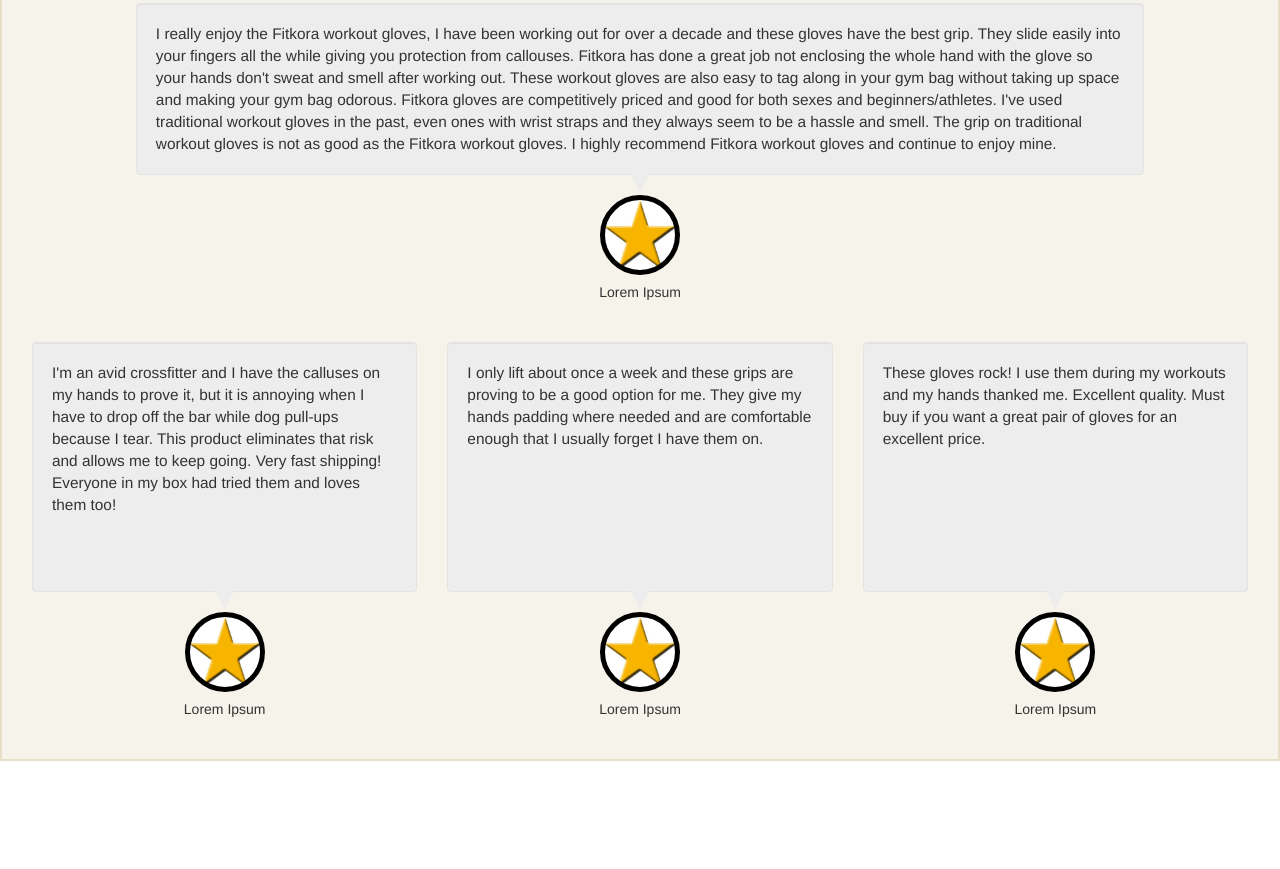
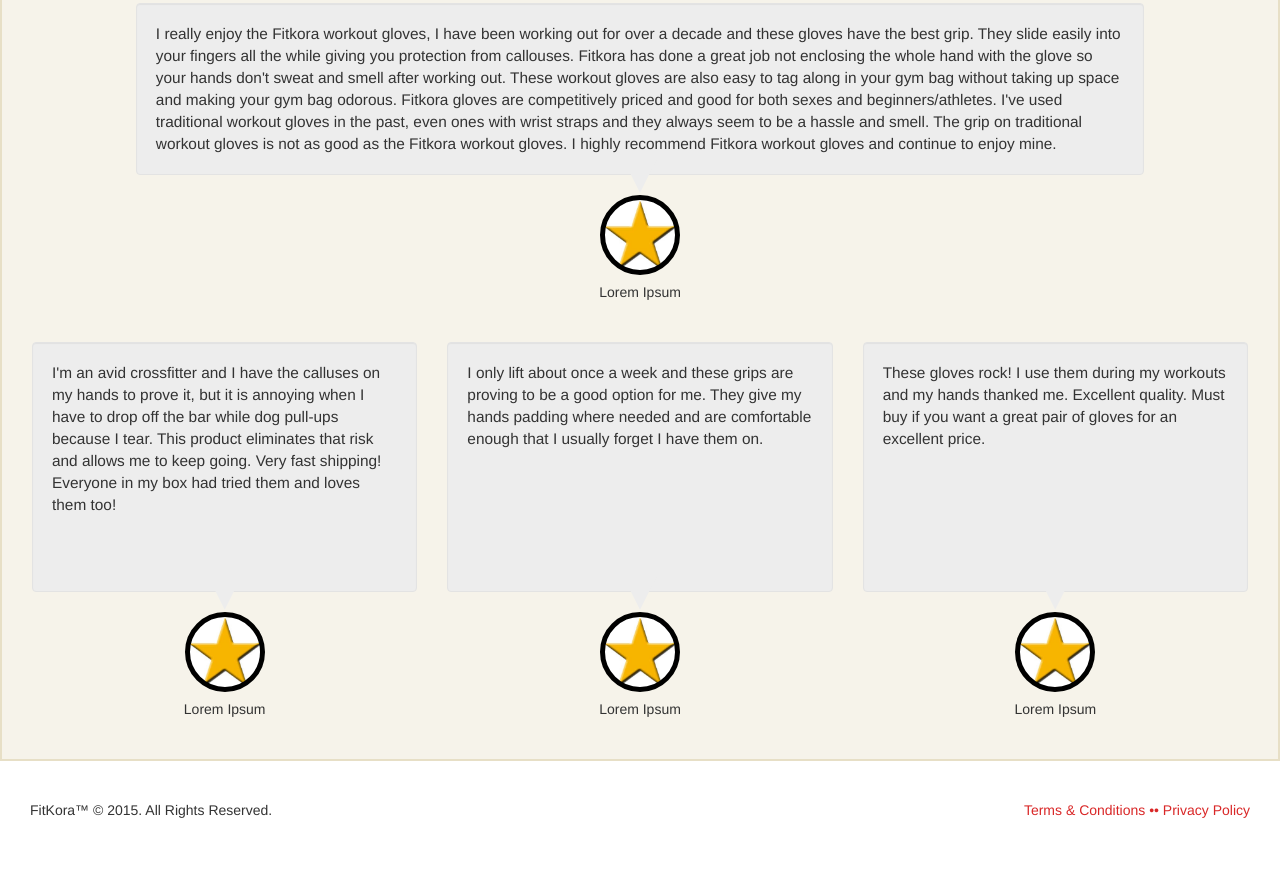
Before and after one commit to rdaly1490/project, a website: page dist/index.html in a window 1280 px wide. Shown: the part 1732-2601 px from the top of the page. Drawn offline with Linux system fonts and the light colour scheme.

Commit message:
added footer

```diff
--- a/dist/css/style.css
+++ b/dist/css/style.css
@@ -14,11 +14,11 @@
 	opacity:1;
 }
 
-a {
+.nav-elements a {
 	color: white;
 }
 
-a:hover {
+.nav-elements a:hover {
 	/*background-color:gray;*/
 	text-decoration: none;
 	font-weight: bold;
@@ -145,6 +145,31 @@
 	background: rgba(0, 0, 0, 0.7);;
 }
 
+/*.reviews div .well {
+	-webkit-box-shadow: 10px 10px 5px 0px rgba(0,0,0,0.5);
+	-moz-box-shadow: 10px 10px 5px 0px rgba(0,0,0,0.5);
+	box-shadow: 10px 10px 5px 0px rgba(0,0,0,0.5);
+}*/
+
+footer a {
+	color:#d92727;
+	float: right;
+	line-height: 7em;
+	vertical-align: middle;
+}
+
+footer a:hover {
+	text-decoration: none;
+	color:#d92727;
+	font-weight: bold;
+}
+
+footer p {
+	float: left;
+	line-height: 7em;
+	vertical-align: middle;
+}
+
 footer {
 	height:7em;
 }
@@ -198,9 +223,4 @@
 		font-size: 1.1em;
 	}
 
-/*#logo-box {
-padding-top: 525px;
-}*/
-
-
 }
--- a/dist/index.html
+++ b/dist/index.html
@@ -23,9 +23,9 @@
 	<div class="container-fluid benefits">
 		<!-- <div class="col-xs-2"></div> -->
 		<div class="col-xs-8 col-sm-8 col-xs-offset-2 col-sm-offset-2 col-md-8 col-md-offset-2 gloves">
-		<p>Your Body Benefits During a Workout, So Too Should Your Hands!</p>
-		<h1>Fitkora Quality Neoprene Gym Gloves</h1>
-		<img src="images/fitkoraGloves.jpg" class="img-responsive" alt="Responsive image">
+			<p>Your Body Benefits During a Workout, So Too Should Your Hands!</p>
+			<h1>Fitkora Quality Neoprene Gym Gloves</h1>
+			<img src="images/fitkoraGloves.jpg" class="img-responsive" alt="Responsive image">
 		</div>
 		<div class="col-md-2"></div>
 		<!-- <div class="col-xs-2 mini-logo"><img src="images/fitLogo.png" class="img-responsive" alt="Responsive image"></div> -->
@@ -102,7 +102,15 @@
 		</div>
 	</div>
 
-	<footer class="col-xs-12 col-sm-12 col-md-4"></footer>
+	<footer class="col-xs-12 col-sm-12 col-md-12">
+		<div class="col-xs-6 col-sm-6 col-md-6">
+			<p>FitKora&trade; &copy; 2015. All Rights Reserved.</p>
+		</div>
+		<div class="col-xs-6 col-sm-6 col-md-6">
+			<a href="#">&bull; Privacy Policy</a>
+			<a href="#">Terms & Conditions &bull;</a>
+		</div>
+	</footer>
 
 <script type="text/javascript" src="bower_components/jquery/dist/jquery.min.js"></script>
 <script type="text/javascript" src="scripts/main.js"></script>
```
Also changed, not shown: 1 other file.
